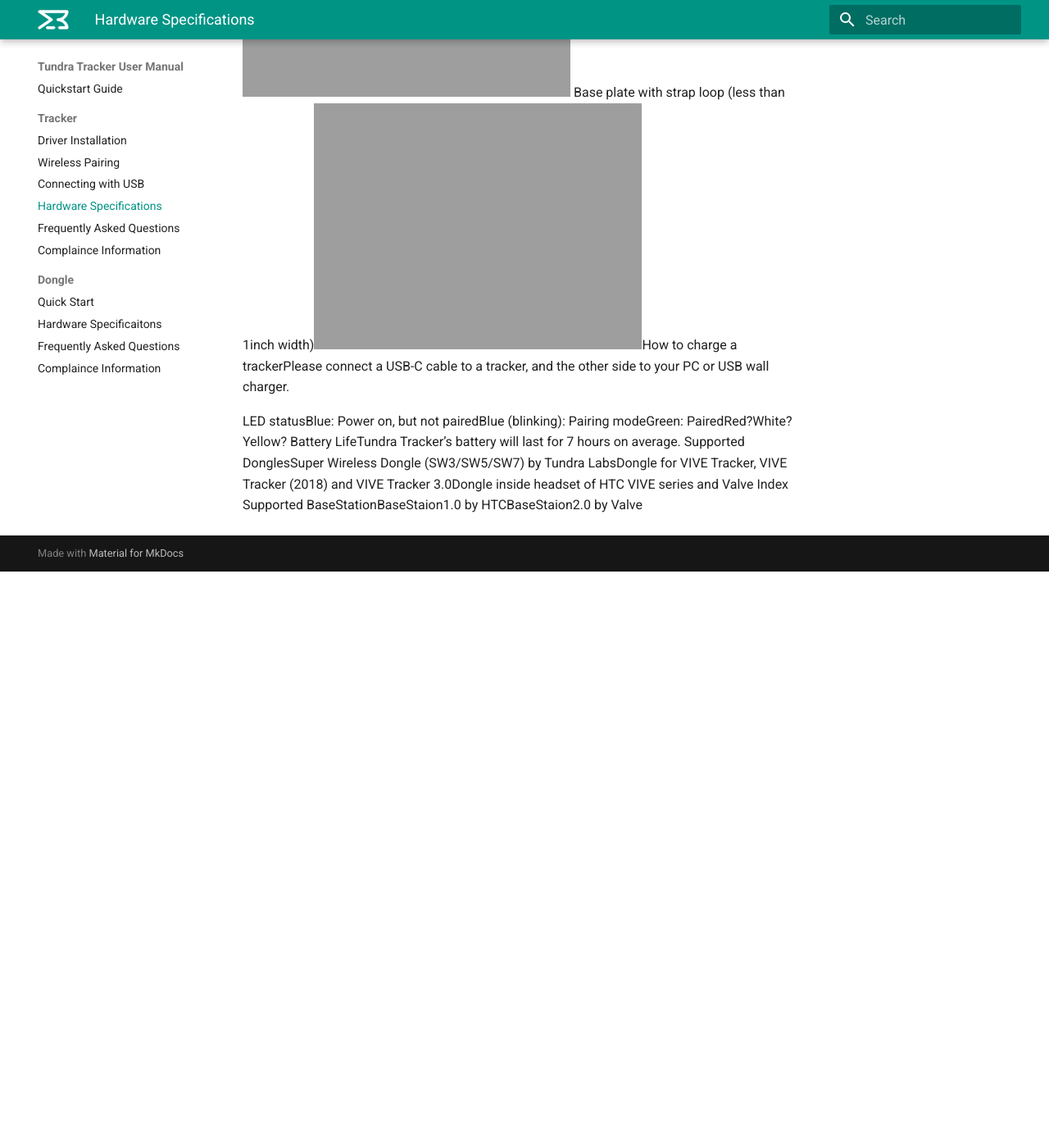
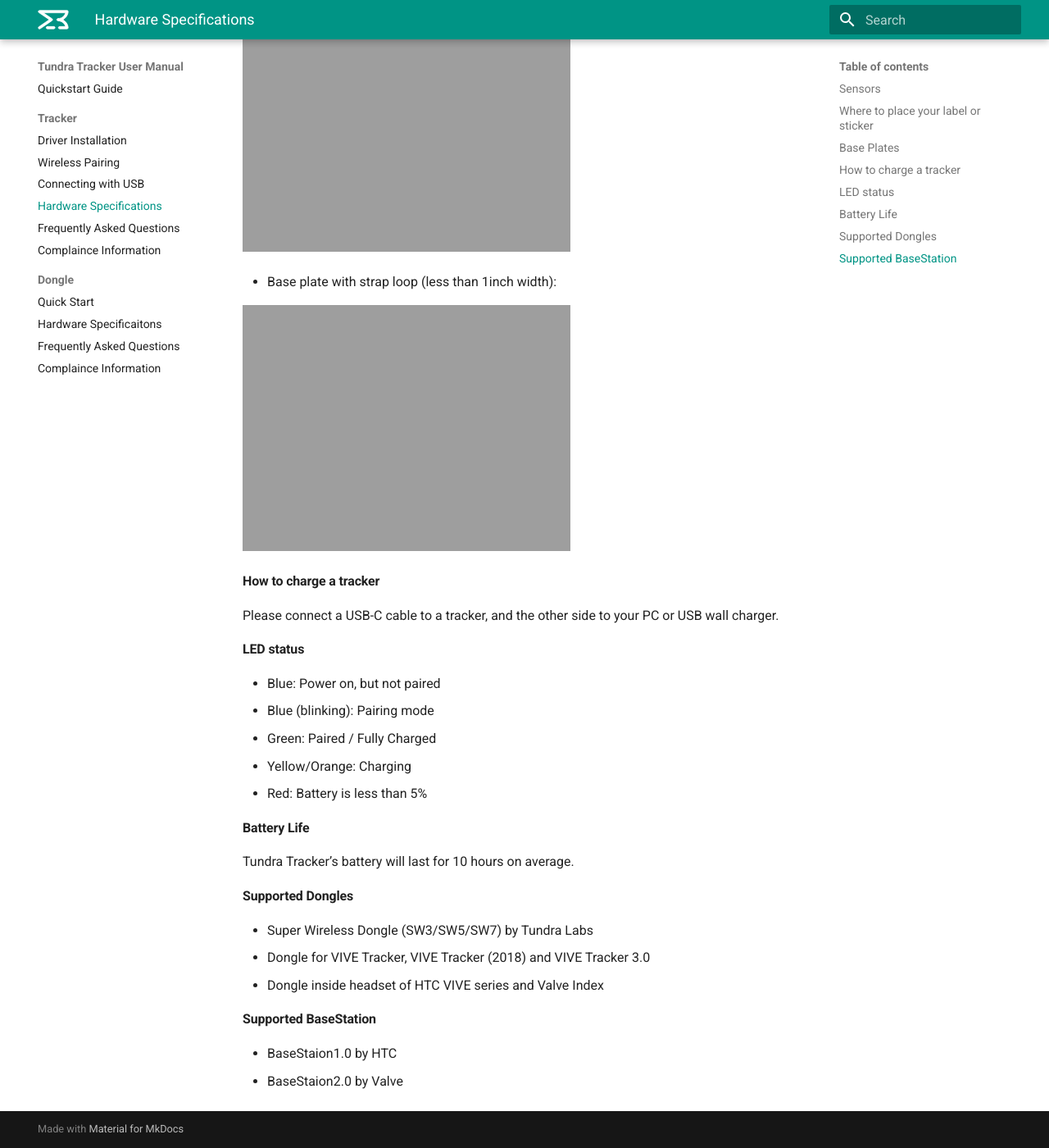
Before and after one commit to tundra-labs/tundra-tracker-docs, an MkDocs documentation site: the page built from docs/tracker_hardware.md, in a window 1280 px wide and 1400 px high, scrolled down 1304 px. Shown: the whole window at 82% size. Built offline with MkDocs 1.6.1 and Material for MkDocs 9.7.7, drawn with Linux system fonts in a browser that asks for light colours; before the commit the page ends 2001 px from its top, so only the background shows below that; some of the changed text lies outside the part shown.

Commit message:
Update tracker_hardware.md

```diff
--- a/docs/tracker_hardware.md
+++ b/docs/tracker_hardware.md
@@ -1,12 +1,63 @@
 # Tracker Hardware Specifications
 
-SensorsTundra Tracker has 18 sensors as shown in the picture. Please avoid covering any of the sensors during use.![img](images/tracker_hardware.assets/sHAu9okXmmzJdCT4I4CNZZtiK_r7Ts_cmQcZIYap2DSBQa87tvQ9A2VE9__80882OI_K7oWqNt8Y1yrDlqW-bNtYPmPZBCYnxnZsUqiJ9fwn_cZUH9LTBu5_HAQPnGI_ai0hyhc4=s0.jpeg)
-Where to place your label or stickerIf you want to affix your label or sticker on a tracker, please use the blue area in the picture, avoiding sensors inside.
+#### Sensors
+
+Tundra Tracker has 18 sensors as shown in the picture. Please avoid covering any of the sensors during use.![img](images/tracker_hardware.assets/sHAu9okXmmzJdCT4I4CNZZtiK_r7Ts_cmQcZIYap2DSBQa87tvQ9A2VE9__80882OI_K7oWqNt8Y1yrDlqW-bNtYPmPZBCYnxnZsUqiJ9fwn_cZUH9LTBu5_HAQPnGI_ai0hyhc4=s0.jpeg)
+
+
+
+#### Where to place your label or sticker
+
+If you want to affix your label or sticker on a tracker, please use the blue area in the picture, avoiding sensors inside.
 ![img](images/tracker_hardware.assets/IQZnitOW2cbwVagHMPOCeXXp7K7f1len2w6NgcrYzIvsi-cpMgtbQekt98OYBAKLxzLK5SxmLxFK56E9HfSookxuVJTyN8LUC2rr7FUGaWrBuTLz-kfgbg2OpGnH6bgfl3Pb-iaw=s0.jpeg)
-Base PlatesTundra Tracker has two types of base plates. Base plate with ¼ inch female screw for camera mount and a hole for stabilizing pin![img](images/tracker_hardware.assets/vj0V1vETULUKuY4NIOwXc0tSFm9PoBg65nyQBNBN40omZyrr7Jq7t6bxXCr9Nu1Zi7vXrhE2DR89-aY0YSvLVRVlKzVNyiNZh5VKX1acxwtH2O41UbKbZQozgaymNhSWt_wu0rd0=s0.png)
-Base plate with strap loop (less than 1inch width)![img](images/tracker_hardware.assets/nFaAgS-IQ5-17lT7xSkmL62Mnn9aPxjLT_b4qxJ4ZjoExotS2RpnLDJyQmcgQ_qIR5Ok7ODn57qGvdKSTQQ5EIsrReRZ_6rSEhPvfrUZaMQzvnTD2XqZoy9we_LrhqS8RKCrP5SI=s0.png)How to charge a trackerPlease connect a USB-C cable to a tracker, and the other side to your PC or USB wall charger.
 
-LED statusBlue: Power on, but not pairedBlue (blinking): Pairing modeGreen: PairedRed?White?Yellow?
-Battery LifeTundra Tracker’s battery will last for 7 hours on average.
-Supported DonglesSuper Wireless Dongle (SW3/SW5/SW7) by Tundra LabsDongle for VIVE Tracker, VIVE Tracker (2018) and VIVE Tracker 3.0Dongle inside headset of HTC VIVE series and Valve Index
-Supported BaseStationBaseStaion1.0 by HTCBaseStaion2.0 by Valve
+
+
+#### Base Plates
+
+Tundra Tracker has two types of base plates.
+
+- Base plate with ¼ inch female screw for camera mount and a hole for stabilizing pin:
+
+![img](images/tracker_hardware.assets/vj0V1vETULUKuY4NIOwXc0tSFm9PoBg65nyQBNBN40omZyrr7Jq7t6bxXCr9Nu1Zi7vXrhE2DR89-aY0YSvLVRVlKzVNyiNZh5VKX1acxwtH2O41UbKbZQozgaymNhSWt_wu0rd0=s0.png)
+
+- Base plate with strap loop (less than 1inch width):
+
+![img](images/tracker_hardware.assets/nFaAgS-IQ5-17lT7xSkmL62Mnn9aPxjLT_b4qxJ4ZjoExotS2RpnLDJyQmcgQ_qIR5Ok7ODn57qGvdKSTQQ5EIsrReRZ_6rSEhPvfrUZaMQzvnTD2XqZoy9we_LrhqS8RKCrP5SI=s0.png)
+
+
+
+#### How to charge a tracker
+
+Please connect a USB-C cable to a tracker, and the other side to your PC or USB wall charger.
+
+
+
+#### LED status
+
+- Blue: Power on, but not paired
+- Blue (blinking): Pairing mode
+- Green: Paired / Fully Charged
+- Yellow/Orange: Charging
+- Red: Battery is less than 5%
+
+
+
+#### Battery Life
+
+Tundra Tracker’s battery will last for 10 hours on average.
+
+
+
+#### Supported Dongles
+
+- Super Wireless Dongle (SW3/SW5/SW7) by Tundra Labs
+- Dongle for VIVE Tracker, VIVE Tracker (2018) and VIVE Tracker 3.0
+- Dongle inside headset of HTC VIVE series and Valve Index
+
+
+
+#### Supported BaseStation
+
+- BaseStaion1.0 by HTC
+- BaseStaion2.0 by Valve
```
